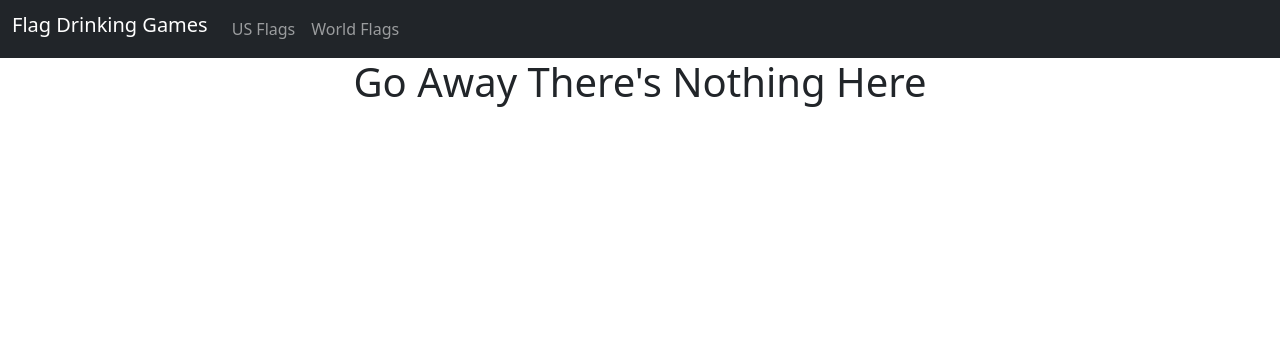
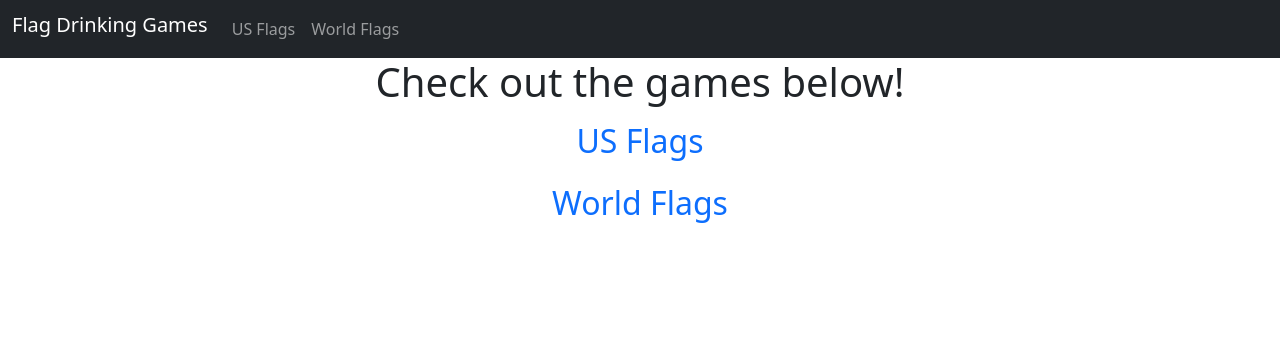
Before and after one commit to PouyaT/flag-games, a Django app: page /world_flags/ in a window 1280 px wide. Shown: the top 358 px of the page. Run offline with Django 4.2, Linux system fonts and the light colour scheme.

Commit message:
Updated the index.html link so it can redirct them to whichever game they're interested in

```diff
--- a/flag_games/flag_games/urls.py
+++ b/flag_games/flag_games/urls.py
@@ -18,8 +18,8 @@ from django.urls import path, include
 from . import views
 
 urlpatterns = [
+    path('', views.index, name='index'),
     path('us_state_flags/', include('us_state_flags.urls')),
     path('world_flags/', include('world_flags.urls')),
-    path('', views.index, name='index'),
     path('admin/', admin.site.urls),
 ]
--- a/flag_games/templates/flag_games/index.html
+++ b/flag_games/templates/flag_games/index.html
@@ -3,7 +3,9 @@
 <div class="container">
     <div class="row">
         <div class="col text-center">
-            <h1 style = "display: block;">Go Away There's Nothing Here </h1>
+            <h1 style = "display: block;">Check out the games below!</h1>
+            <h2><a class="nav-link" aria-current="page" href="{% url 'state_randomize' %}"> US Flags</a></h2>
+            <h2><a class="nav-link" aria-current="page" href="{% url 'world_randomize' %}"> World Flags</a></h2>
         </div>
     </div>
 </div>
--- a/flag_games/us_state_flags/views.py
+++ b/flag_games/us_state_flags/views.py
@@ -1,12 +1,10 @@
 import random
-from django.template import loader
 from django.shortcuts import render
-from django.http import HttpResponse
 import pycountry
 
 
 def index(request):
-    return render(request, 'us_state_flags/index.html')
+    return render(request, 'flag_games/index.html')
 
 
 def randomize(request):
--- a/flag_games/world_flags/templates/world_flags/index.html
+++ /dev/null
@@ -1,10 +0,0 @@
-{% extends "flag_games\base.html" %}
-{% block content %}
-<div class="container">
-    <div class="row">
-        <div class="col text-center">
-            <h1 style = "display: block;">Go Away There's Nothing Here </h1>
-        </div>
-    </div>
-</div>
-{% endblock %}
--- a/flag_games/world_flags/views.py
+++ b/flag_games/world_flags/views.py
@@ -1,13 +1,11 @@
 import random
-from django.template import loader
 from django.shortcuts import render
-from django.http import HttpResponse
 import pycountry
 import json
 
 
 def index(request):
-    return render(request, 'world_flags/index.html')
+    return render(request, 'flag_games/index.html')
 
 
 def randomize(request):
```
Also changed, not shown: flag_games/us_state_flags/templates/us_state_flags/index.html (deleted, +0 -10 lines).
